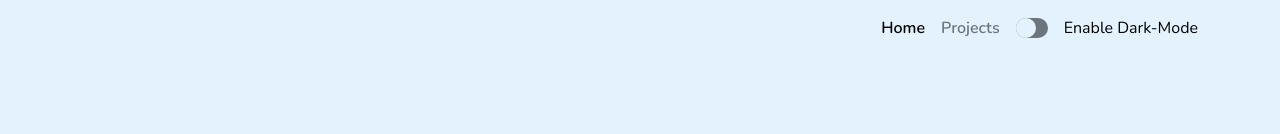
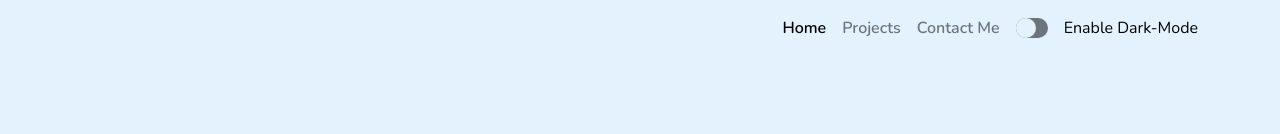
Before and after one commit to Mariosam2/vite-boolfolio, a Vue app: page / in a window 1280 px wide. Shown: the top 134 px of the page. Built offline with nearby package versions, Linux system fonts and the light colour scheme.

Commit message:
adding route for contact page + component + layout

```diff
--- a/src/components/Navbar.vue
+++ b/src/components/Navbar.vue
@@ -57,6 +57,11 @@ export default {
                             :class="currentRouteName === 'projects' || currentRouteName === 'project' ? 'active' : ''"
                             aria-current="page" :to="{ name: 'projects' }">Projects</router-link>
                     </li>
+                    <li class="nav-item">
+                        <router-link class="nav-link fw-semibold text_secondary"
+                            :class="currentRouteName === 'contact' ? 'active' : ''" aria-current="page"
+                            :to="{ name: 'contact' }">Contact Me</router-link>
+                    </li>
                     <li class="nav-item d-flex align-items-center text_primary ">
                         <label>
                             <input class="form-check-input d-none" type="checkbox" @input="switchTheme()">
--- /dev/null
+++ b/src/components/views/ContactView.vue
@@ -0,0 +1,49 @@
+<script>
+import { store } from '../../store'
+export default {
+    name: 'ContactView',
+    data() {
+        return {
+            store,
+        }
+    },
+    methods: {
+        sendForm() {
+
+        }
+    }
+
+}
+</script>
+<template>
+    <main id="site_main" class="min-vh-100 bg_dark">
+        <div class="container">
+            <h1 class="pt-4 ms-3 text_secondary">Contact Me</h1>
+            <div class="row mx-4">
+                <form @submit.prevent="sendForm()" class="col-12 col-md-9 my-4 col-lg-7 p-5 bg_primary rounded-2">
+                    <div class="mb-3">
+                        <label for="name" class="form-label text_primary">Name</label>
+                        <input type="text" name="name" id="name" class="form-control" placeholder="Mario Rossi"
+                            aria-describedby="helpId">
+                        <small id="helpId" class="text_muted">Help text</small>
+                    </div>
+                    <div class="mb-3">
+                        <label for="email" class="form-label text_primary">Email</label>
+                        <input type="email" class="form-control" name="email" id="email" aria-describedby="emailHelpId"
+                            placeholder="example@mail.com">
+                        <small id="emailHelpId" class="form-text text_muted">Help text</small>
+                    </div>
+                    <div class="mb-3">
+                        <label for="message" class="form-label text_primary">Write your message here</label>
+                        <textarea class="form-control" name="message" id="message" rows="3"></textarea>
+                    </div>
+                </form>
+            </div>
+
+        </div>
+
+    </main>
+</template>
+<style>
+
+</style>
--- a/src/components/views/HomeView.vue
+++ b/src/components/views/HomeView.vue
@@ -169,7 +169,7 @@ export default {
                             molestiae
                             necessitatibus, possimus tempore. Iste unde provident magnam voluptatibus! Explicabo!</p>
                         <router-link class="btn bg_primary jumbo_button btn-lg" type="button"
-                            :to="{ name: 'home' }">Contact me</router-link>
+                            :to="{ name: 'contact' }">Contact me</router-link>
                     </div>
                 </div>
             </div>
--- a/src/router.js
+++ b/src/router.js
@@ -1,6 +1,7 @@
 import * as router from "vue-router";
 import Home from './components/views/HomeView.vue';
 import Projects from './components/views/ProjectsView.vue';
+import Contact from './components/views/ContactView.vue';
 import Project from './components/views/ProjectView.vue';
 import NotFound from './components/views/NotFoundView.vue';
 
@@ -18,6 +19,11 @@ const myRouter = router.createRouter({
             component: Projects
         },
         {
+            path: '/contact-me',
+            name: 'contact',
+            component: Contact
+        },
+        {
             path: '/projects/:slug',
             name: 'project',
             component: Project
```
